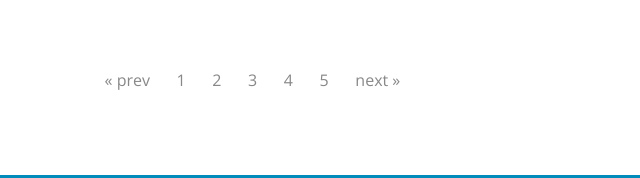
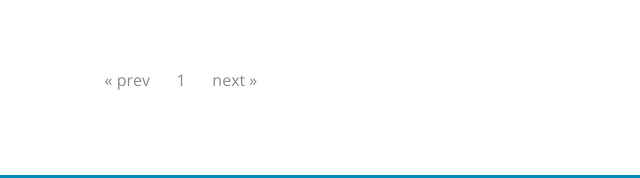
Before and after one commit to go-prime/jmann-ecommerce, a plain HTML site: page store.html in a window 1280 px wide. Shown: the part 1302-1480 px from the top of the page, 277-917 px from the left. Drawn offline with nearby package versions, Linux system fonts and the light colour scheme.

Commit message:
new build

```diff
--- a/store.html
+++ b/store.html
@@ -261,10 +261,6 @@
                       </a>
                     </li>
                     <li class="page-item"><a class="page-link" href="#">1</a></li>
-                    <li class="page-item"><a class="page-link" href="#">2</a></li>
-                    <li class="page-item"><a class="page-link" href="#">3</a></li>
-                    <li class="page-item"><a class="page-link" href="#">4</a></li>
-                    <li class="page-item"><a class="page-link" href="#">5</a></li>
                     <li class="page-item">
                       <a class="page-link" href="#" aria-label="Next">
                         <span aria-hidden="true">next &raquo;</span>
```
